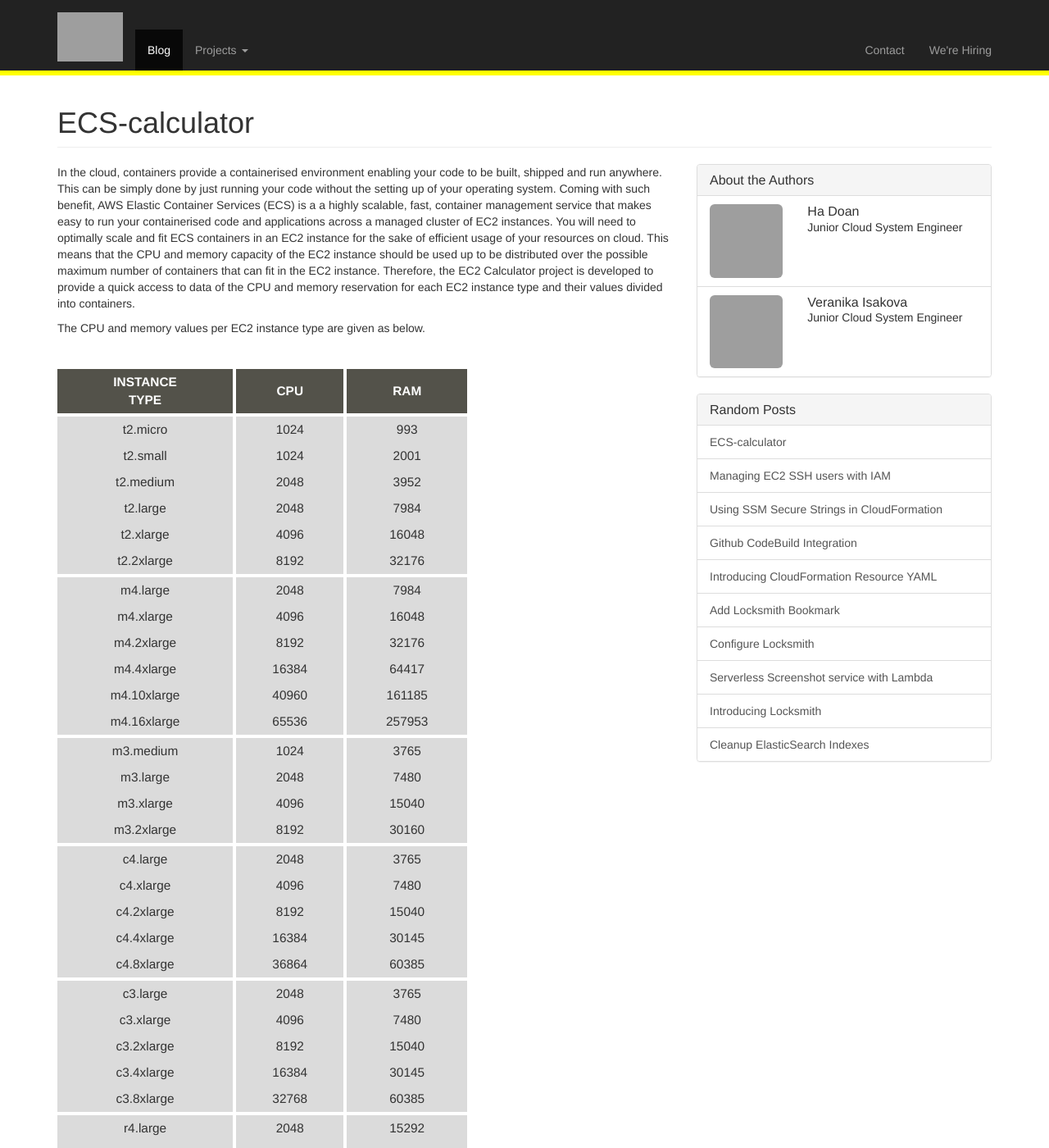
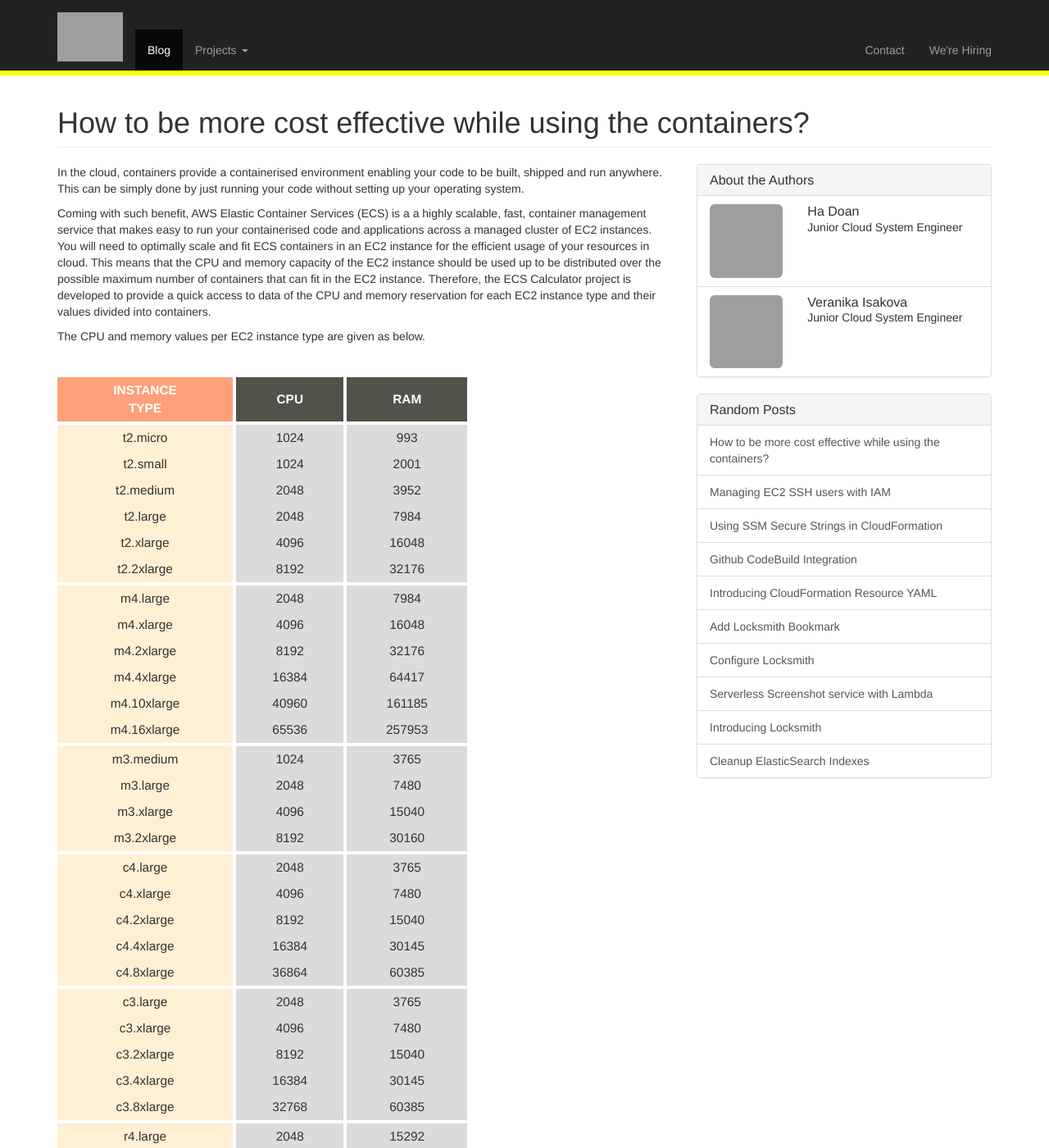
Before and after one commit to sentiampc/sentialabs.github.io, a Jekyll site: the page built from _posts/2018-05-25-ecs-calculator.md, in a window 1280 px wide and 1400 px high, cut to the strip 0-1400 px from the top of the window. Shown: the whole strip at 82% size. Built offline with Jekyll 4.4.1, drawn with Linux system fonts in a browser that asks for light colours; nearby versions of some CDN libraries; some of the changed text lies outside the part shown; grey boxes are pictures that could not be loaded.

Commit message:
Change the title of the post, add the information about CPU with one more example, add colors to the table

```diff
--- a/_posts/2018-05-25-ecs-calculator.md
+++ b/_posts/2018-05-25-ecs-calculator.md
@@ -1,13 +1,15 @@
 ---
 layout: post
-title: ECS-calculator
+title: How to be more cost effective while using the containers?
 banner: /assets/posts/2018-05-25-ecs-calculator/ecs-banner.png
 author:
   - veranikaisakova
   - hadoan
 ---
 
-In the cloud, containers provide a containerised environment enabling your code to be built, shipped and run anywhere. This can be simply done by just running your code without the setting up of your operating system. Coming with such benefit, AWS Elastic Container Services (ECS) is a a highly scalable, fast, container management service that makes easy to run your containerised code and applications across a managed cluster of EC2 instances. You will need to optimally scale and fit ECS containers in an EC2 instance for the sake of efficient usage of your resources on cloud. This means that the CPU and memory capacity of the EC2 instance should be used up to be distributed over the possible maximum number of containers that can fit in the EC2 instance. Therefore, the EC2 Calculator project is developed to provide a quick access to data of the CPU and memory reservation for each EC2 instance type and their values divided into containers.
+In the cloud, containers provide a containerised environment enabling your code to be built, shipped and run anywhere. This can be simply done by just running your code without setting up your operating system.
+
+Coming with such benefit, AWS Elastic Container Services (ECS) is a a highly scalable, fast, container management service that makes easy to run your containerised code and applications across a managed cluster of EC2 instances. You will need to optimally scale and fit ECS containers in an EC2 instance for the efficient usage of your resources in cloud. This means that the CPU and memory capacity of the EC2 instance should be used up to be distributed over the possible maximum number of containers that can fit in the EC2 instance. Therefore, the ECS Calculator project is developed to provide a quick access to data of the CPU and memory reservation for each EC2 instance type and their values divided into containers.
 
 The CPU and memory values per EC2 instance type are given as below.
 
@@ -90,8 +92,16 @@
   |d2.4xlarge| 16384| 122881|
   |d2.8xlarge| 36864| 245857|
 
-  Here is an example of how the data can help you to optimally scale and fit ECS containers in an EC2 instance. For some task, you need a configuration of 332 memory units. If you choose t2.micro as the EC2 instance type which offers 993 memory units, you can fit two containers in the instance because 993/332 = 2,99 containers. However, if you choose t2.small which offers 2001 memory units, the memory resource would be more efficiently used because 2001/332 = 6,02 containers and not using the leftover 0.02 containers would be less wasteful than doing this with the leftover 0.99 containers.
-
   </div>
 
-  You can also find this information in yaml format [here](/assets/files/2018-05-25-ecs-calculator/ec2-instance-list.yml)
+You can also find this information in yaml format [here](/assets/files/2018-05-25-ecs-calculator/ec2-instance-list.yml)
+
+## How the data can help you to optimally scale and fit ECS containers in an EC2 instance?
+
+Containers are always guaranteed to get at least their budgeted CPU when they need it. A neat thing about CPU units is that a container can burst above its allocated units if no other containers are taking up the resource. **For instance**, if you have two tasks running on a `t2.medium`, each with 1024 budgeted CPU units, each task could individually burst up to 2048 given that the other task was completely idle. When you start sharing hosts this way, you can really squeeze the cost savings out of using ECS.
+
+Additionally, if all of the CPU units are not budgeted out, ECS will automatically divvy up the remaining CPU units to each container at the ratio of their budgeted CPU units. So if you have two tasks running on a `t2.medium` each with 0 CPU units, each container will effectively get 1024 CPU units since no other container has reserved them.
+
+One thing to note here is that memory works a bit differently - it is a hard limit. If the container ever tries to allocate more memory than it is budgeted, the task/container will exit. You can underprovision CPU units and usually get away with it (because containers can burst above their provision), but you need to make sure you stay within your Memory constraints.
+
+**For example**, you need a configuration of 332 memory units. If you choose `t2.micro` as the EC2 instance type which offers 993 memory units, you can fit 2 containers in the instance (993/332 = 2.99 containers). However, if you choose `t2.small` which offers 2001 memory units, the memory resource would be more efficiently used because 2001/332 = 6.02 containers and not using the leftover 0.02 containers would be less wasteful than doing this with the leftover 0.99 containers.
--- a/assets/css/default.css
+++ b/assets/css/default.css
@@ -153,3 +153,11 @@
   table-layout: fixed;
   width: 500px;
 }
+
+#post .ec2-table table td:first-child {
+  background-color: #FFEFD5;
+}
+
+#post .ec2-table table th:first-child {
+  background-color: #FFA07A;
+}
```
